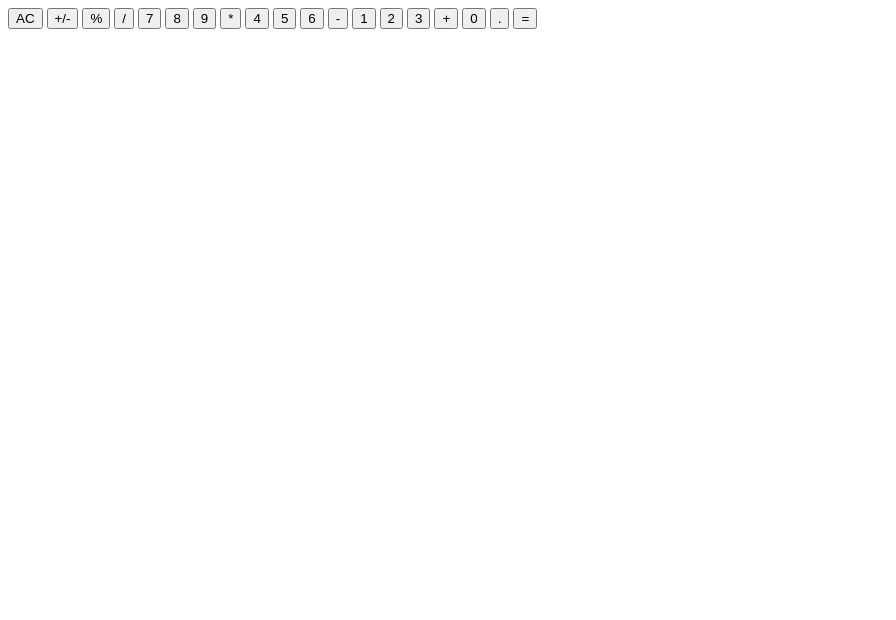
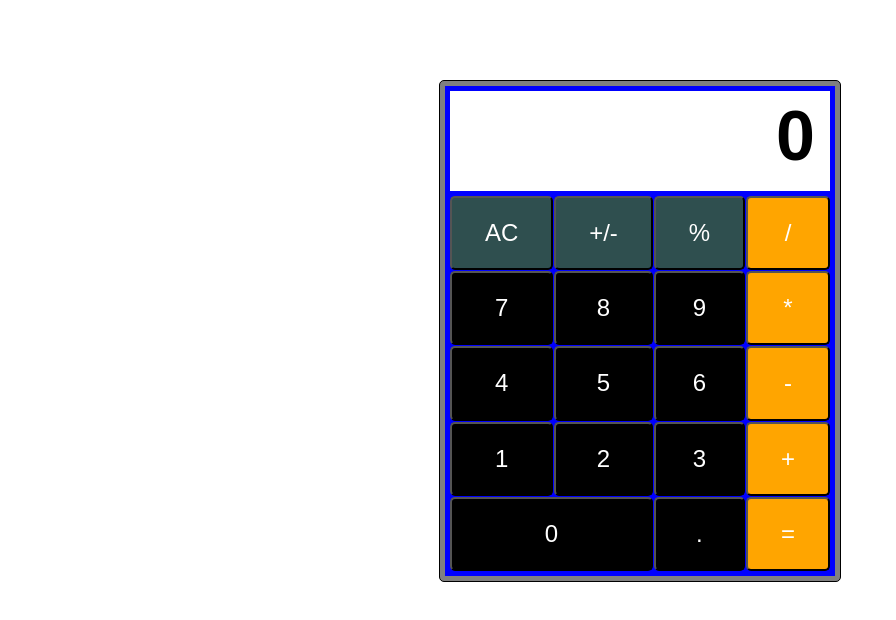
Before and after one commit to acelizondo1/calculater, a plain HTML site: page index.html in a window 1280 px wide. Shown: the whole page, without its empty margins (0-896 px from the left). Drawn offline with Linux system fonts and the light colour scheme.

Commit message:
Style complete for calculator

```diff
--- a/index.css
+++ b/index.css
@@ -0,0 +1,148 @@
+body{
+    font-family: sans-serif;
+}
+
+#calculator{
+    width: 400px;
+    height: 500px;
+    margin: 5rem auto;
+    background-color: gray;
+    border: 1px solid black;
+    border-radius: 5px;
+}
+
+#calcBody{
+    width: 380px;
+    height: 480px;
+    margin: 5px auto;
+    padding: 5px;
+    background-color: blue;
+}
+
+#calcScreen{
+    width: 380px;
+    height: 100px;
+    margin: 0 auto 5px auto;
+    background-color: white;
+    font-size: 70px;
+    font-weight: 700;
+    position: static;
+}
+
+#screenData{
+    width: 350px;
+    height: 90px;
+    top: 5px;
+    position: relative;
+    margin: auto;
+    text-align: right;
+}
+
+#calcButtons{
+    display: grid;
+    width: 100%;
+    height: 375px;
+    grid-template-areas:
+        'clear toggle percentage divide'
+        'seven eight nine multiply'
+        'four five six subtract'
+        'one two three addition'
+        'zero zero decimal equal';
+    grid-gap: 1px 1px;
+}
+
+button{
+    border-radius: 5px;
+    font-size: 1.5rem;
+}
+
+.number{
+    background-color: black;
+    color: white;
+}
+
+.function{
+    background-color: darkslategray;
+    color: white;
+}
+
+.operator{
+    background-color: orange;
+    color: white;
+}
+
+#clear{
+    grid-area: clear;
+}
+
+#toggle{
+    grid-area: toggle;
+}
+
+#percentage{
+    grid-area: percentage;
+}
+
+#divide{
+    grid-area: divide;
+}
+
+#seven{
+    grid-area: seven;
+}
+
+#eight{
+    grid-area: eight;
+}
+
+#nine{
+    grid-area: nine;
+}
+
+#multiply{
+    grid-area: multiply;
+}
+
+#four{
+    grid-area: four;
+}
+
+#five{
+    grid-area: five;
+}
+
+#six{
+    grid-area: six;
+}
+
+#subtract{
+    grid-area: subtract;
+}
+
+#one{
+    grid-area: one;
+}
+
+#two{
+    grid-area: two;
+}
+
+#three{
+    grid-area: three;
+}
+
+#addition{
+    grid-area: addition;
+}
+
+#zero{
+    grid-area: zero;
+}
+
+#decimal{
+    grid-area: decimal;
+}
+
+#equal{
+    grid-area: equal;
+}
--- a/index.html
+++ b/index.html
@@ -3,34 +3,35 @@
 <head>
     <meta charset="UTF-8">
     <meta name="viewport" content="width=device-width, initial-scale=1.0">
-    <title>Document</title>
+    <title>Calculater</title>
+    <link rel="stylesheet" href="index.css">
 </head>
 <body>
     <div id="calculator">
         <div id="calcBody">
             <div id="calcScreen">
-
+                <div id="screenData">0</div>
             </div>
             <div id="calcButtons">
-                <button id="clear">AC</button>
-                <button id="toggle">+/-</button>
-                <button id="percentage">%</button>
-                <button id="divide">/</button>
-                <button id="seven">7</button>
-                <button id="eight">8</button>
-                <button id="nine">9</button>
-                <button id="multiply">*</button>
-                <button id="four">4</button>
-                <button id="five">5</button>
-                <button id="six">6</button>
-                <button id="subtract">-</button>
-                <button id="one">1</button>
-                <button id="two">2</button>
-                <button id="three">3</button>
-                <button id="addition">+</button>
-                <button id="zero">0</button>
-                <button id="decimal">.</button>
-                <button id="equal">=</button>
+                <button id="clear" class="function">AC</button>
+                <button id="toggle" class="function">+/-</button>
+                <button id="percentage" class="function">%</button>
+                <button id="divide" class="operator">/</button>
+                <button id="seven" class="number">7</button>
+                <button id="eight" class="number">8</button>
+                <button id="nine" class="number">9</button>
+                <button id="multiply" class="operator">*</button>
+                <button id="four" class="number">4</button>
+                <button id="five" class="number">5</button>
+                <button id="six" class="number">6</button>
+                <button id="subtract" class="operator">-</button>
+                <button id="one" class="number">1</button>
+                <button id="two" class="number">2</button>
+                <button id="three" class="number">3</button>
+                <button id="addition" class="operator">+</button>
+                <button id="zero" class="number">0</button>
+                <button id="decimal" class="number">.</button>
+                <button id="equal" class="operator">=</button>
             </div>
         </div>
     </div>
```
